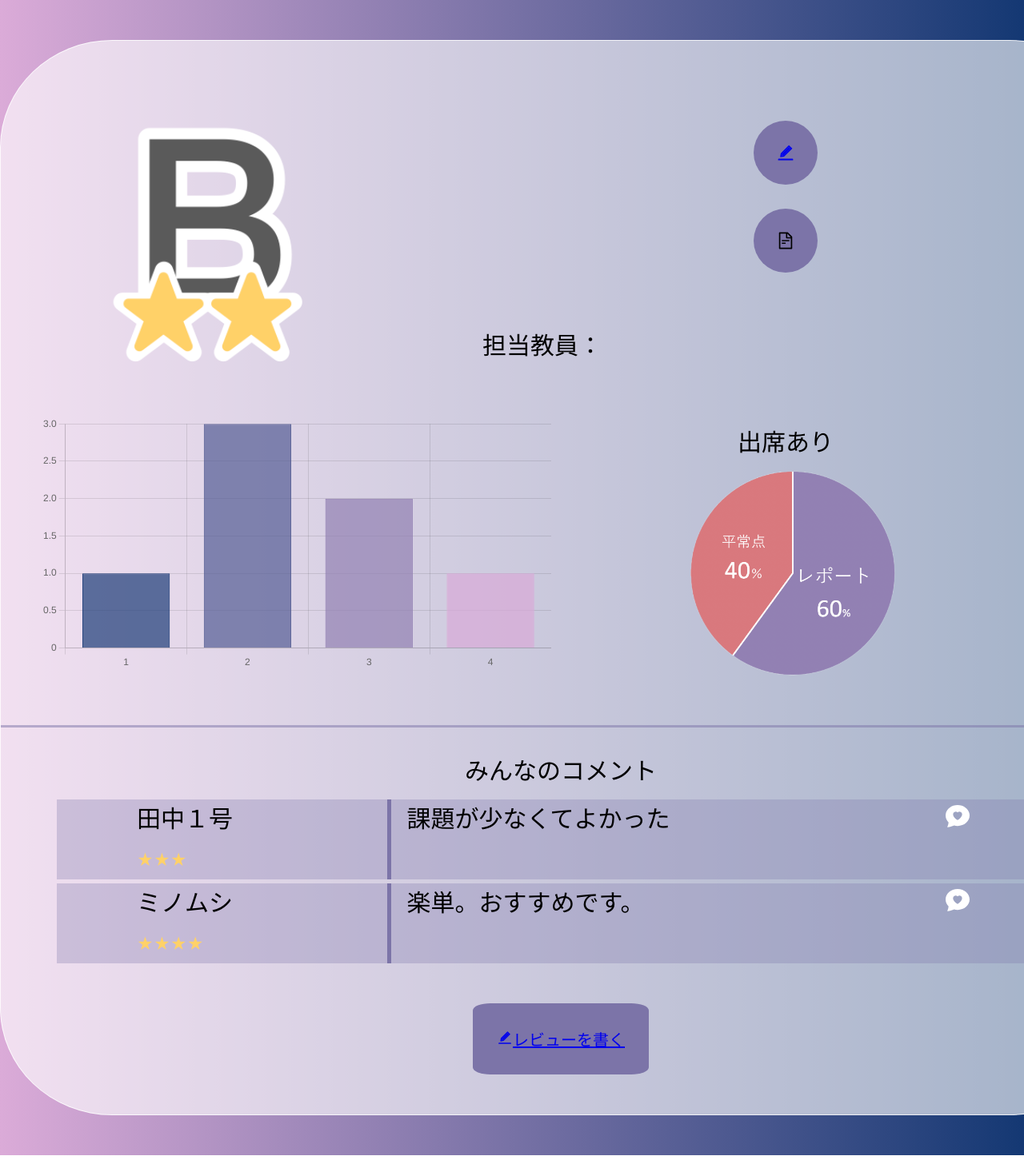
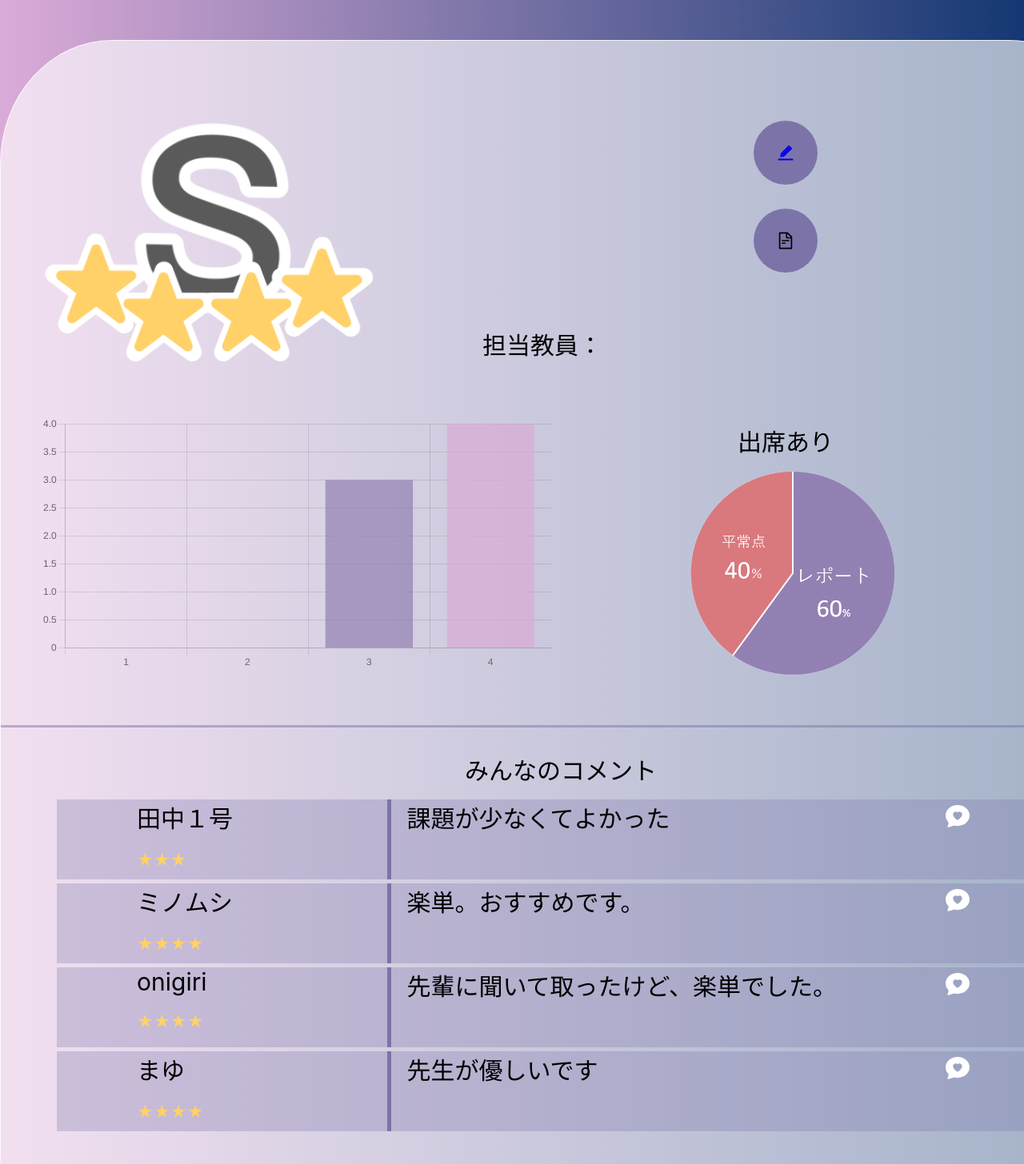
Before and after one commit to takoko55/LectureLens, a React (Create React App) app in the folder lecture-lens-frontend/: page /LecturePage in a window 1280 px wide. Shown: the top 1456 px of the page at 80% size. Built offline with nearby package versions, Linux system fonts and the light colour scheme; no server answers.

Commit message:
スライド作成用にダミーデータを入れました。

```diff
--- a/lecture-lens-frontend/src/components/LectureReview/LecturePage.jsx
+++ b/lecture-lens-frontend/src/components/LectureReview/LecturePage.jsx
@@ -13,7 +13,7 @@ Chart.register(BarElement);
 //import Syllabus_dict from "../data/syllabus.json";
 
 export const LecturePage = () => {
-  const image_url = "/images/B_touka.png";
+  const image_url = "/images/S_touka.png";
   //const class_name = "データ分析演習"; //8文字かあ
   //const teacher_name = "松本真一";
   //const class_code = "B3A01";
@@ -37,7 +37,7 @@ export const LecturePage = () => {
       ReviewerName: "佐藤次郎",
       LectureID: 1,
       Review_Content: "これ以上ない講義でした",
-      Review_Star: 1,
+      Review_Star: 3,
     },
     {
       ID: 3,
@@ -45,7 +45,7 @@ export const LecturePage = () => {
       ReviewerName: "佐藤次郎",
       LectureID: 1,
       Review_Content: "出席たいへん",
-      Review_Star: 2,
+      Review_Star: 4,
     },
     {
       ID: 3,
@@ -53,7 +53,7 @@ export const LecturePage = () => {
       ReviewerName: "佐藤次郎",
       LectureID: 1,
       Review_Content: "さいこうではない",
-      Review_Star: 2,
+      Review_Star: 4,
     },
     {
       ID: 3,
@@ -61,7 +61,7 @@ export const LecturePage = () => {
       ReviewerName: "佐藤次郎",
       LectureID: 1,
       Review_Content: "さいこ～",
-      Review_Star: 2,
+      Review_Star: 4,
     },
     {
       ID: 1,
@@ -213,6 +213,20 @@ export const LecturePage = () => {
               Review_Star={"4"}
             />
           </div>
+          <div class="comment-block">
+            <ReviewItem
+              ReviewerName={"onigiri"}
+              Review_Content={"先輩に聞いて取ったけど、楽単でした。"}
+              Review_Star={"4"}
+            />
+          </div>
+          <div class="comment-block">
+            <ReviewItem
+              ReviewerName={"まゆ"}
+              Review_Content={"先生が優しいです"}
+              Review_Star={"4"}
+            />
+          </div>
           <div class="bottom-review-button">
             <p>
               <Link to={`/ReviewPost`}>
```
